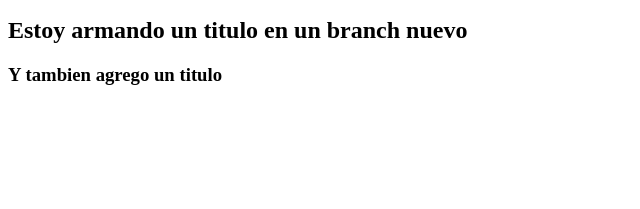
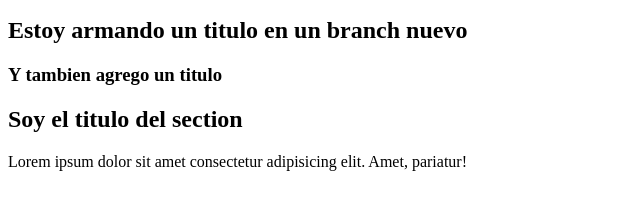
Before and after one commit to kelocai/Mi-sitio-Web-git-vercel, a plain HTML site: page index.html in a window 1280 px wide. Shown: the part 171-380 px from the top of the page, without its empty margins (0-640 px from the left). Drawn offline with Linux system fonts and the light colour scheme.

Commit message:
Agregue el section

```diff
--- a/index.html
+++ b/index.html
@@ -19,5 +19,12 @@
     <!-- Titulos -->
     <h2>Estoy armando un titulo en un branch nuevo</h2>
     <h3>Y tambien agrego un titulo</h3>
+    <!-- Equipo 1 le toco hacer section  -->
+    <section>
+        <h2>Soy el titulo del section</h2>
+        <p>
+            Lorem ipsum dolor sit amet consectetur adipisicing elit. Amet, pariatur!
+        </p>
+    </section>
 </body>
 </html>
```
